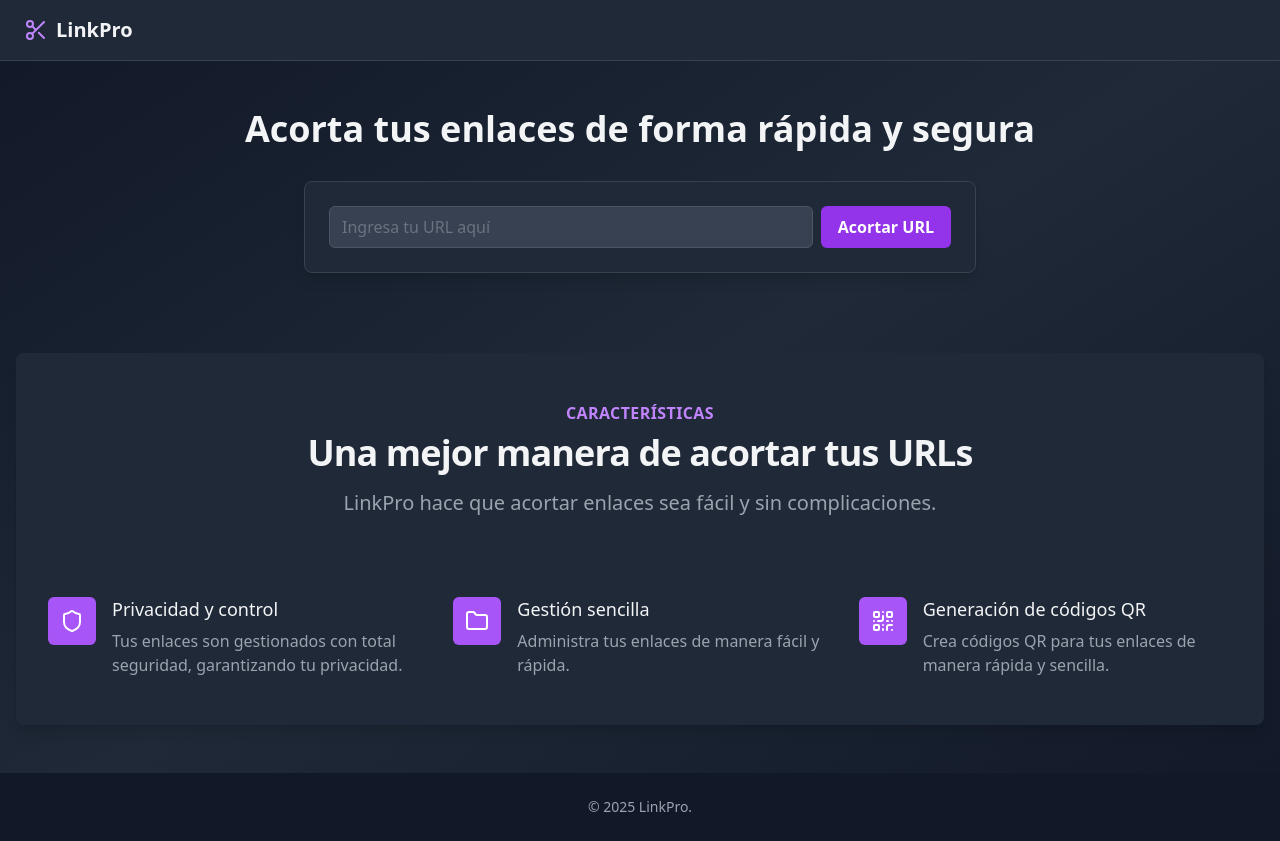
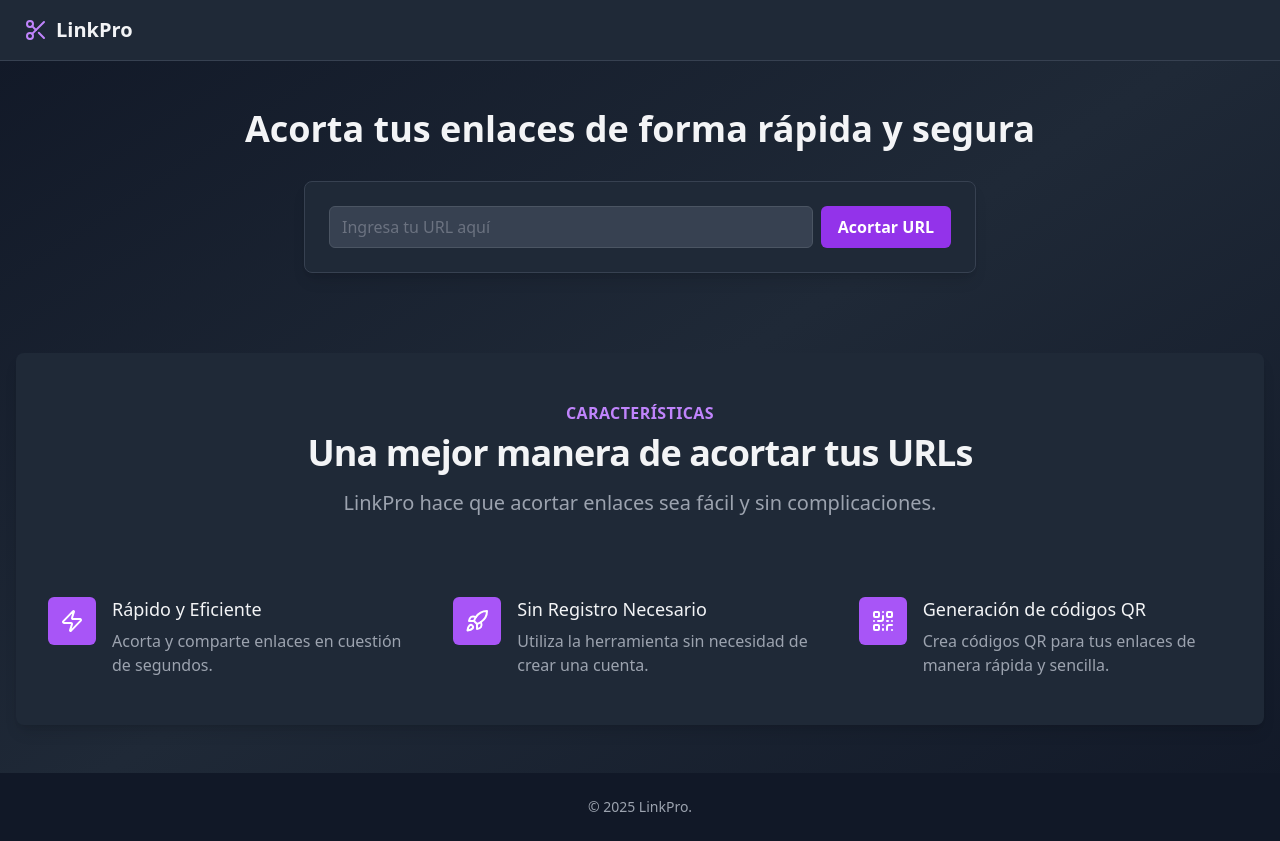
Before and after one commit to D4rrker/LinkPro, a Next.js app: page / in a window 1280 px wide. Built offline with nearby package versions, Linux system fonts and the light colour scheme.

Commit message:
Cambio de features

```diff
--- a/src/constants/features.ts
+++ b/src/constants/features.ts
@@ -1,17 +1,16 @@
-import { Shield, Folder, QrCode } from "lucide-react";
+import { QrCode, Rocket, Zap } from "lucide-react";
 import FeatureType from "@/types/Feature";
 
 export const features: FeatureType[] = [
   {
-    name: "Privacidad y control",
-    description:
-      "Tus enlaces son gestionados con total seguridad, garantizando tu privacidad.",
-    icon: Shield,
+    name: "Rápido y Eficiente",
+    description: "Acorta y comparte enlaces en cuestión de segundos.",
+    icon: Zap,
   },
   {
-    name: "Gestión sencilla",
-    description: "Administra tus enlaces de manera fácil y rápida.",
-    icon: Folder,
+    name: "Sin Registro Necesario",
+    description: "Utiliza la herramienta sin necesidad de crear una cuenta.",
+    icon: Rocket,
   },
   {
     name: "Generación de códigos QR",
```
